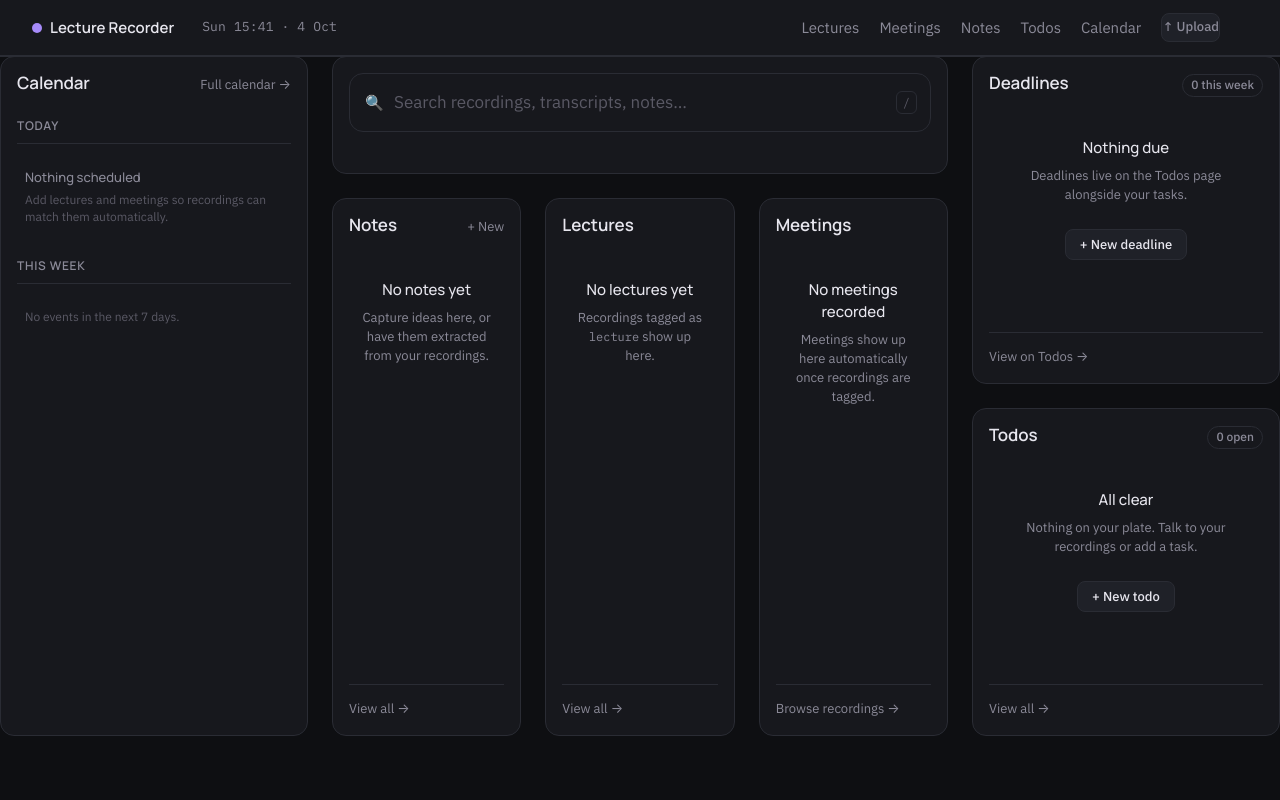
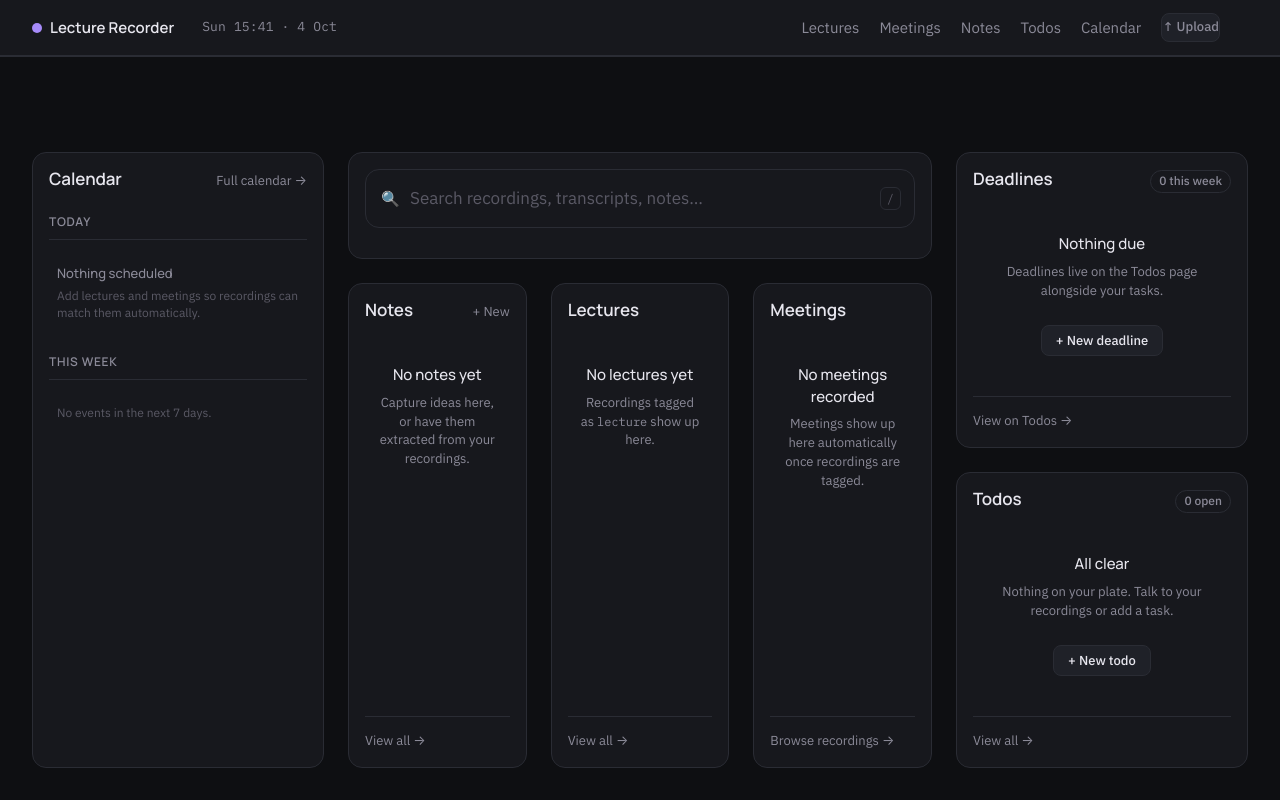
Before and after one commit to S1monP/AfterWord, a Flask app: page / in a window 1280 px wide. Run offline with Flask 3, Linux system fonts and the light colour scheme; data that the repository does not hold is empty.

Commit message:
feat: dashboard top gap (~1/8 viewport, capped at 112px)

```diff
--- a/static/css/layout.css
+++ b/static/css/layout.css
@@ -169,8 +169,16 @@
   grid-template-columns: 1fr 2fr 1fr;
   grid-template-rows: 0.18fr 0.82fr;
   gap: var(--lr-gap-card);
-  height: calc(100vh - var(--lr-topbar-h) - 2 * var(--lr-pad-page));
+  height: calc(100vh - var(--lr-topbar-h) - var(--lr-pad-page-top) - var(--lr-pad-page));
   min-height: 600px;
+}
+
+/* Modifier for the dashboard: a generous top gap so the content
+ * sits clearly below the top bar, not flush against it. About 1/8
+ * of the viewport, capped at 112px so very tall screens don't
+ * develop a canyon. Other pages keep the normal .lr-page padding. */
+.lr-page--with-gap {
+  padding-top: var(--lr-pad-page-top);
 }
 
 .lr-dashboard__calendar {
--- a/static/css/tokens.css
+++ b/static/css/tokens.css
@@ -95,6 +95,9 @@
   --lr-gap-card:   24px;
   --lr-pad-card:   20px;
   --lr-pad-page:   32px;
+  /* Generous top gap for the dashboard. ~1/8 of the viewport,
+     capped at 112px on large screens. */
+  --lr-pad-page-top: min(12vh, 112px);
 }
 
 /* ---- Light theme, opt-in via [data-theme="light"] on <html> ---- */
--- a/templates/dashboard.html
+++ b/templates/dashboard.html
@@ -11,6 +11,7 @@
    Right column:   Deadlines and Todos stacked, equal height.
    All heights are CSS grid fractions; the dashboard fills the
    viewport below the top bar. #}
+<div class="lr-page lr-page--with-gap">
 <div class="lr-dashboard">
 
   {# --- Calendar (left, full height) --- #}
@@ -146,4 +147,5 @@
   </div>
 
 </div>
+</div>
 {% endblock %}
```
Also changed, not shown: tests/test_api.py (+14 -0 lines).
